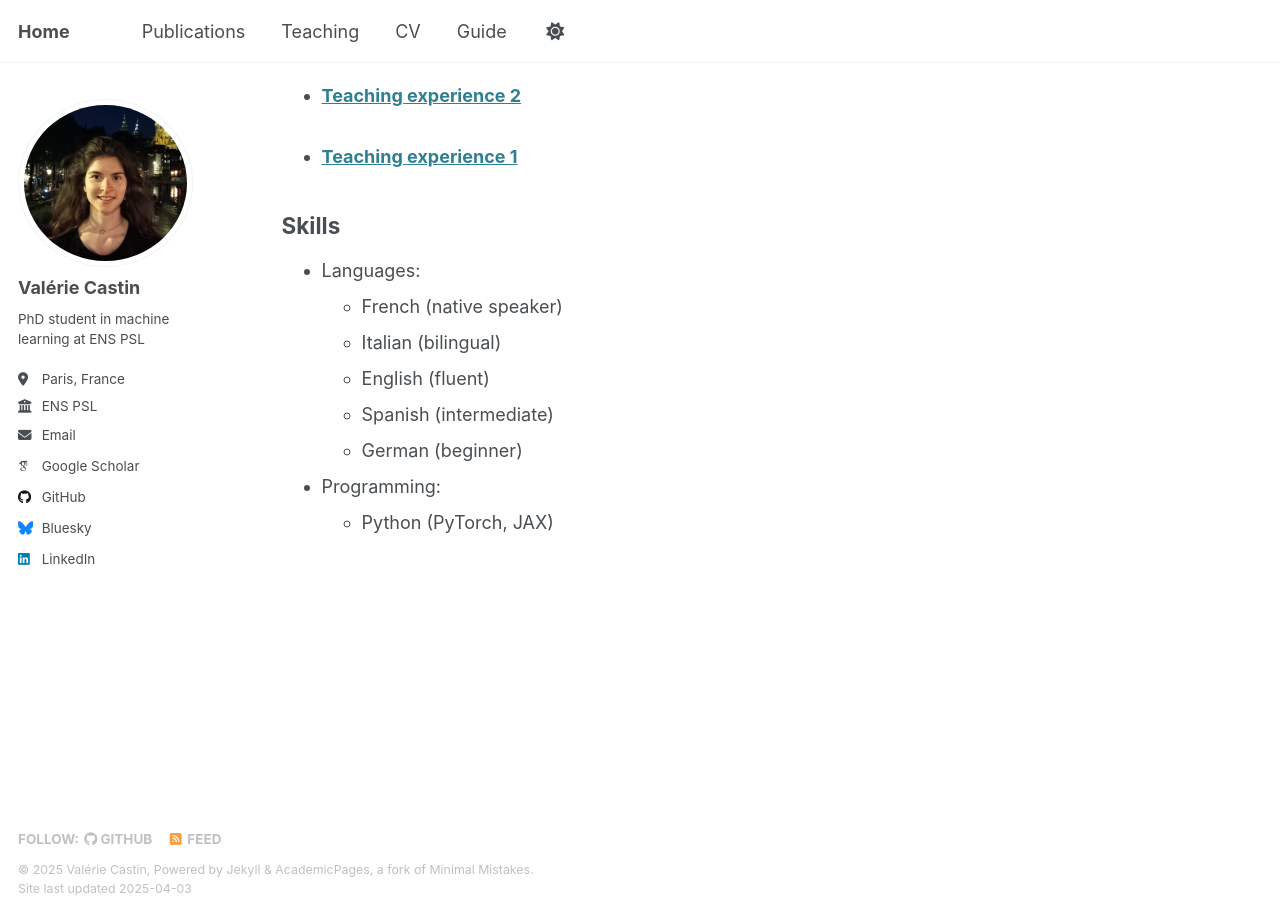
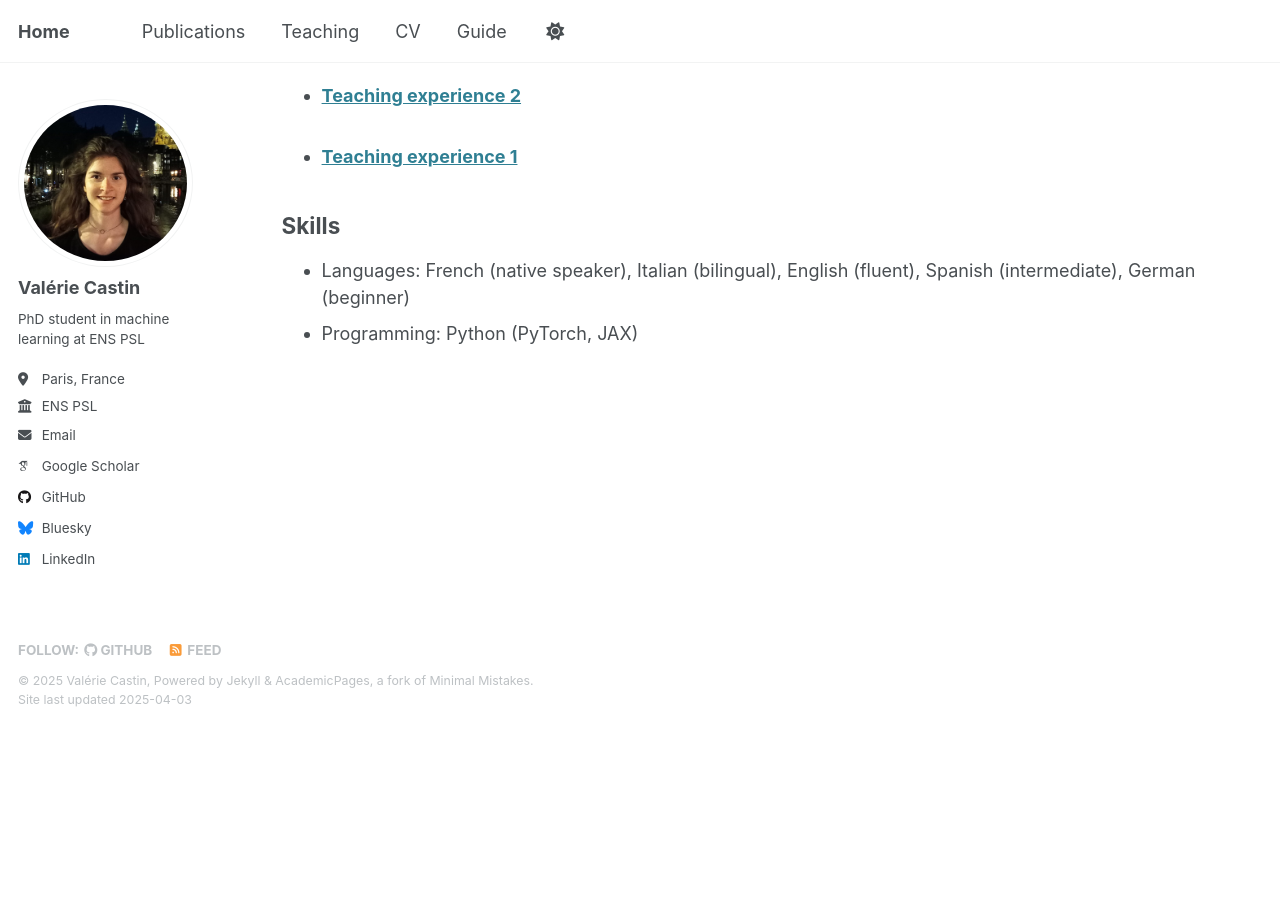
Before and after one commit to vcastin/vcastin.github.io, a Jekyll site: the page built from _pages/cv.md, in a window 1280 px wide and 900 px high, scrolled down 551 px. Built offline with Jekyll 4.4.1, drawn with Linux system fonts in a browser that asks for light colours; some web fonts are replaced; after the commit the page ends 1278 px from its top, so only the background shows below that.

Commit message:
small change

```diff
--- a/_pages/cv.md
+++ b/_pages/cv.md
@@ -10,7 +10,8 @@ redirect_from:
 {% include base_path %}
 
 Research
-------
+-------
+
 * Master student then PhD student in Machine Learning at [Ecole Normale Supérieure PSL](https://www.ens.psl.eu/), supervised by [Gabriel Peyré](https://www.gpeyre.com/) (CNRS, ENS PSL) and [Pierre Ablin](https://pierreablin.com/) (Apple), *April to July 2023 and September 2024-today*
 
 * Visiting student of [José Antonio Carrillo](https://carrilloja.org/) (University of Oxford), *October to December 2023*
@@ -19,25 +20,19 @@ Research
 
 
 Education
-------
+-------
 * M.S. in Statistics and Machine Learning ([MDA](https://www.imo.universite-paris-saclay.fr/fr/etudiants/masters/mathematiques-et-applications/m2/statml/)) at Université Paris-Saclay, with highest honors, *2023*
 * B.S. and *Diplôme de l'ENS* at [Ecole Normale Supérieure PSL](https://www.ens.psl.eu/), with highest honors, *2020-2024*
 
 
 Teaching
-------
+-------
   <ul>{% for post in site.teaching reversed %}
     {% include archive-single-cv.html %}
   {% endfor %}</ul>
 
 
 Skills
-------
-* Languages:
-  * French (native speaker)
-  * Italian (bilingual)
-  * English (fluent)
-  * Spanish (intermediate)
-  * German (beginner)
-* Programming:
-  * Python (PyTorch, JAX)
+-------
+* Languages: French (native speaker), Italian (bilingual), English (fluent), Spanish (intermediate), German (beginner)
+* Programming: Python (PyTorch, JAX)
```
